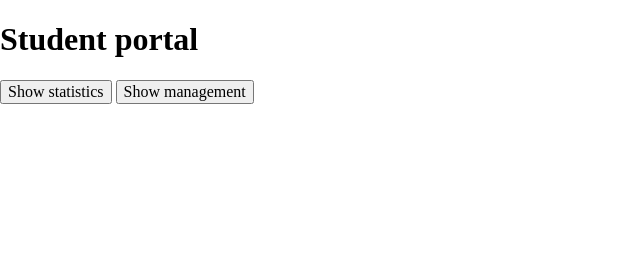
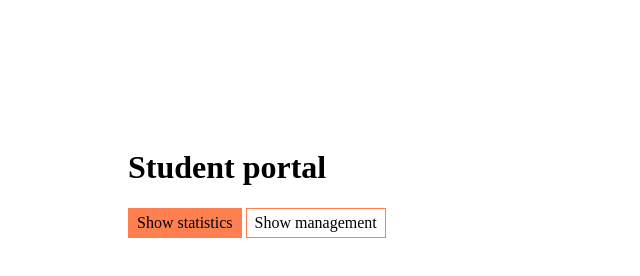
Before and after one commit to violet-violet/student-portal, a website built with webpack: page src/index.html in a window 1280 px wide. Shown: the whole page, without its empty margins (0-640 px from the left). Built offline with nearby package versions, Linux system fonts and the light colour scheme.

Commit message:
feat: a bit of styles

```diff
--- a/src/assets/scripts/people.js
+++ b/src/assets/scripts/people.js
@@ -1,3 +1,5 @@
+/* eslint-disable */
+
 const people = [
   {
     "_id": "5630ecd066d7e7e5a488e73e",
--- a/src/assets/styles/style.scss
+++ b/src/assets/styles/style.scss
@@ -0,0 +1,29 @@
+$color-coral: #ff7f50;
+$color-coral-light: #ffcbb8;
+
+.container {
+  display: flex;
+  flex-direction: column;
+  margin: 10%;
+}
+
+.btn {
+  padding: 5px 8px;
+  border: 1px $color-coral solid;
+  background: white;
+  outline: none;
+
+  &:hover {
+    background-color: $color-coral-light;
+    cursor: pointer;
+  }
+}
+
+.btn_active {
+  background-color: $color-coral;
+
+  &:hover {
+    background-color: $color-coral;
+    cursor: default;
+  }
+}
--- a/src/index.html
+++ b/src/index.html
@@ -1,17 +1,19 @@
 <!DOCTYPE html>
 <html lang="en">
 <head>
-    <meta charset="UTF-8">
-    <meta name="viewport" content="width=device-width, initial-scale=1.0">
-    <title>Student portal</title>
+  <meta charset="UTF-8">
+  <meta name="viewport" content="width=device-width, initial-scale=1.0">
+  <title>Student portal</title>
 </head>
 <body>
+  <div class="container">
     <header>
-        <h1>Student portal</h1>
+      <h1 class="title">Student portal</h1>
     </header>
     <main>
-        <button>Show statistics</button>
-        <button>Show management</button>
+      <button class="btn btn_active">Show statistics</button>
+      <button class="btn">Show management</button>
     </main>
+  </div>
 </body>
 </html>
```
